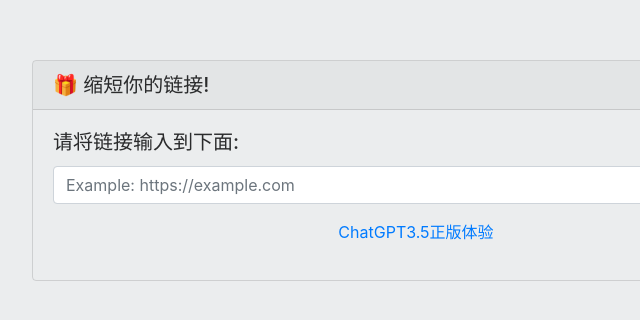
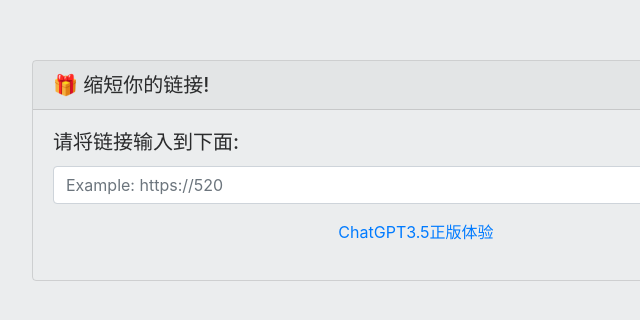
Before and after one commit to dogwalkerg/Url-Shorten-Worker-gh-pages, a plain HTML site: page index.html in a window 1280 px wide. Shown: the part 230-550 px from the top of the page, 224-864 px from the left. Drawn offline with nearby package versions, Linux system fonts and the light colour scheme.

Commit message:
Update index.html

```diff
--- a/index.html
+++ b/index.html
@@ -73,7 +73,7 @@
     <div class="card-body">
       <h5 class="card-title">请将链接输入到下面:</h5>
       <div class="input-group mb-3">
-        <input type="text" class="form-control" placeholder="Example: https://example.com" id="text">
+        <input type="text" class="form-control" placeholder="Example: https://520" id="text">
         <div class="input-group-append">
           <button class="btn btn-primary" type="button" onclick='shorturl()' id="searchbtn">缩短</button>
         </div>
```
